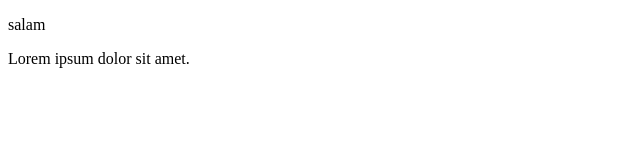
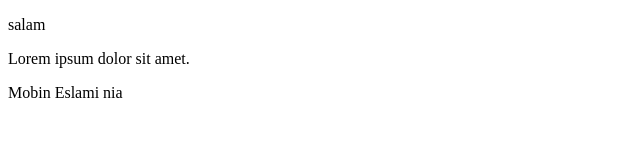
Before and after one commit to MobinEslaminia/Git, a plain HTML site: page index.html in a window 1280 px wide. Shown: the whole page, without its empty margins (0-640 px from the left). Drawn offline with Linux system fonts and the light colour scheme.

Commit message:
add my name

```diff
--- a/index.html
+++ b/index.html
@@ -8,5 +8,6 @@
 <body>
     <p>salam</p>
     <p>Lorem ipsum dolor sit amet.</p>
+    <p>Mobin Eslami nia</p>
 </body>
 </html>
```
